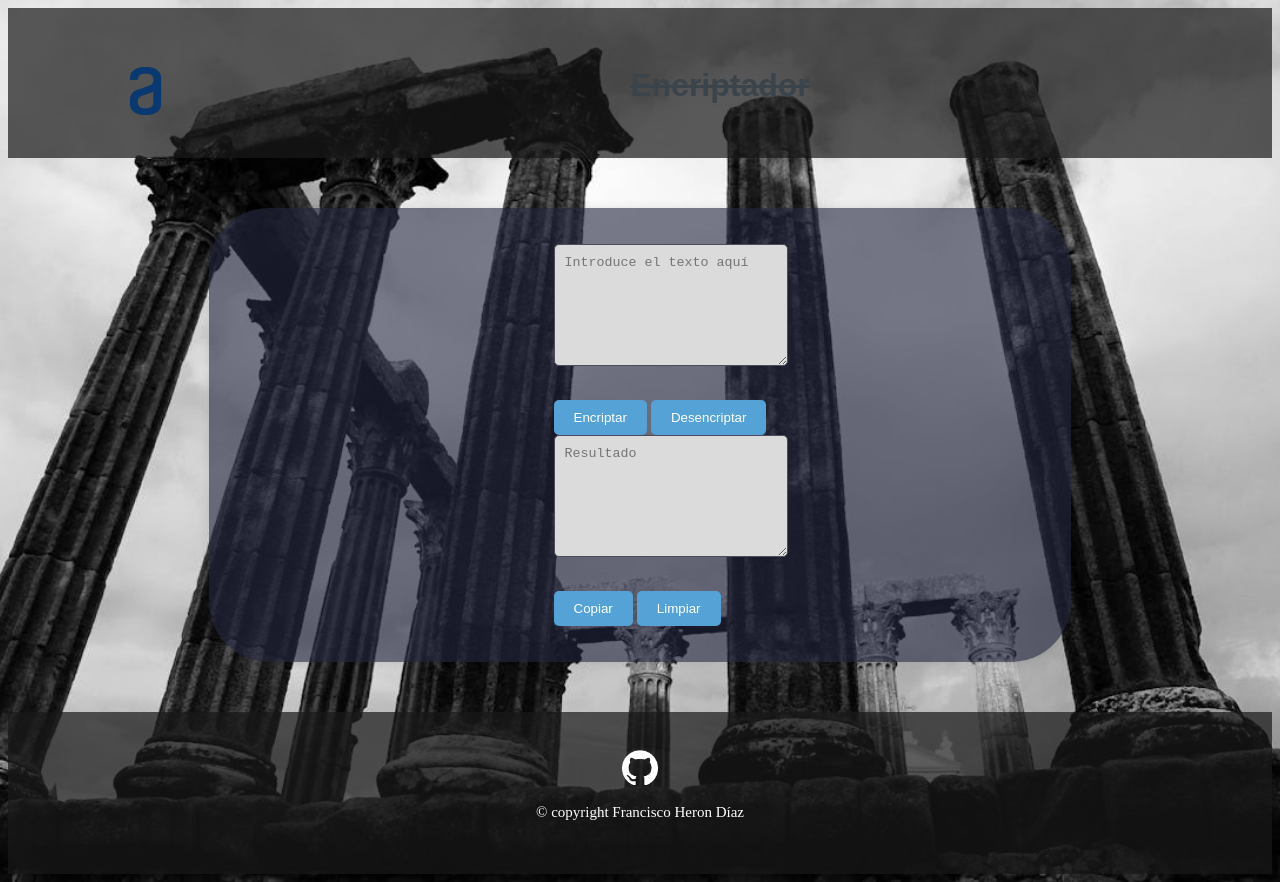
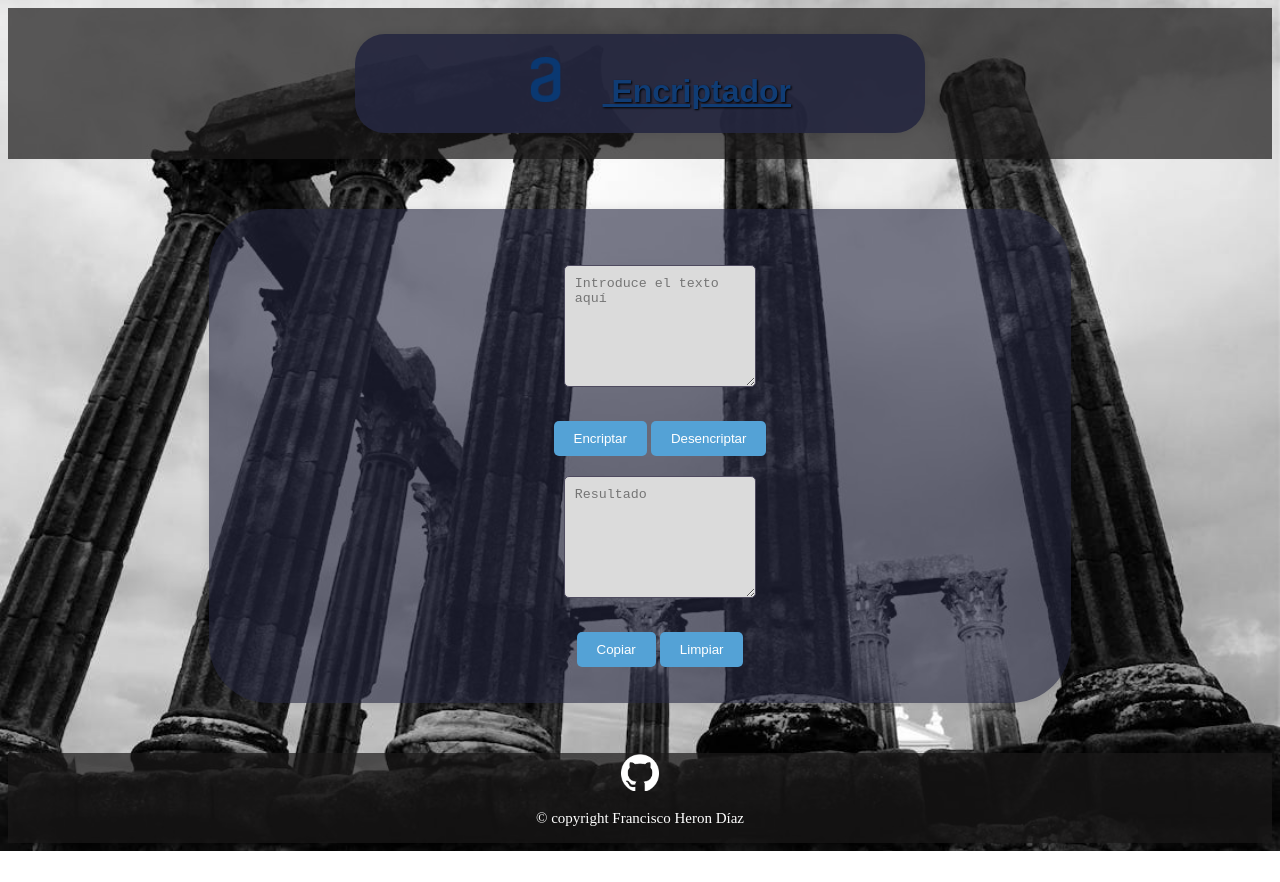
Before and after one commit to ficobarco/encriptador_de_texto, a plain HTML site: page index.html in a window 1280 px wide. After the commit the page ends 851 px from the top, so only its background shows below. Drawn offline with Linux system fonts and the light colour scheme.

Commit message:
Update styles.css

```diff
--- a/styles.css
+++ b/styles.css
@@ -1,18 +1,31 @@
 /*estilo pagina */
 header, footer {
     background-color: rgba(26, 25, 25, 0.7);
-    padding: 3%;
+    padding: 0.1%;
 
 }
+
+.titulo{
+  max-width: 45%;
+  margin: 25px auto;
+  background-color: #25273fe3; /* Fondo del cuadrp*/
+  padding: 1px;
+  border-radius: 30px; /* Bordes redondeados */
+  box-shadow: 0 0 10px rgba(0, 0, 0, 0.1); /* Sombra suave */
+  display:flexbox;
+}
+
 h1 {
   text-align: center; /*alineacion del texto*/
   font-family: 'Arial', sans-serif; /* Cambiar la fuente del título */
-  color: #3b444b; /* Color azul */
-  text-decoration:line-through;
-  margin-bottom: 1px; /* Espacio entre el título y el contenido */
+  color: #103c74; /* Color azul */
+  text-decoration: underline;
+  text-shadow: 1px 1px 2px black;
+  padding: auto;
 }
 #logo{
-float: left; /*alineacion del logo"a"*/
+  min-width: 15%;
+  max-width: 20%;
 }
 
 body {
@@ -25,7 +38,7 @@ body {
 .container {
   max-width: 65%;
   margin: 50px auto;
-  text-align: start;
+  text-align: center;
   background-color: #25273f9a; /* Fondo del cuadrp*/
   padding: 20px;
   border-radius: 60px; /* Bordes redondeados */
@@ -36,9 +49,10 @@ body {
 }
 
 textarea {
-  width: 100%;
+  width: 70%;
   height: 100px;
   margin-bottom: 10px;
+  margin-top:10px;
   padding: 10px;
   border: 1px solid #4e4a5f; /* Borde gris claro */
   border-radius: 5px; /* Bordes redondeados */
@@ -62,7 +76,8 @@ button:hover {
 
 #inputText, #outputText{
    margin-bottom: 20px; /* Espacio entre el área de salida y los botones */
-   width: 100%;
+   margin-top: 20px;
+   width: 80%;
    color:#2b2b2b
 }
 
@@ -86,6 +101,9 @@ footer{
       max-width: 100%;
       padding: 10px;
   }
+  h1{
+    font-size: small;
+  }
 
   .box {
       width: calc(50% - 20px);
```
